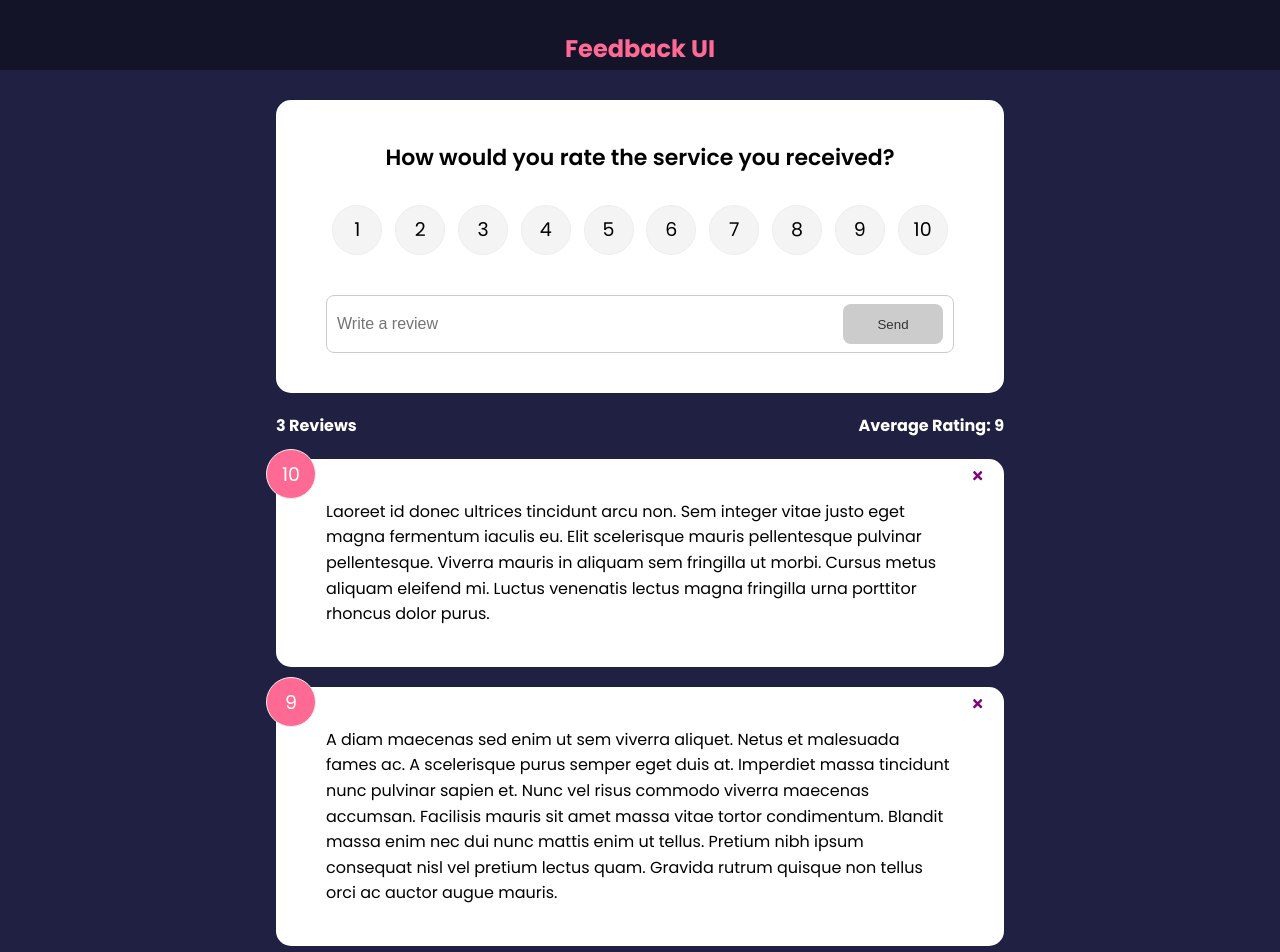
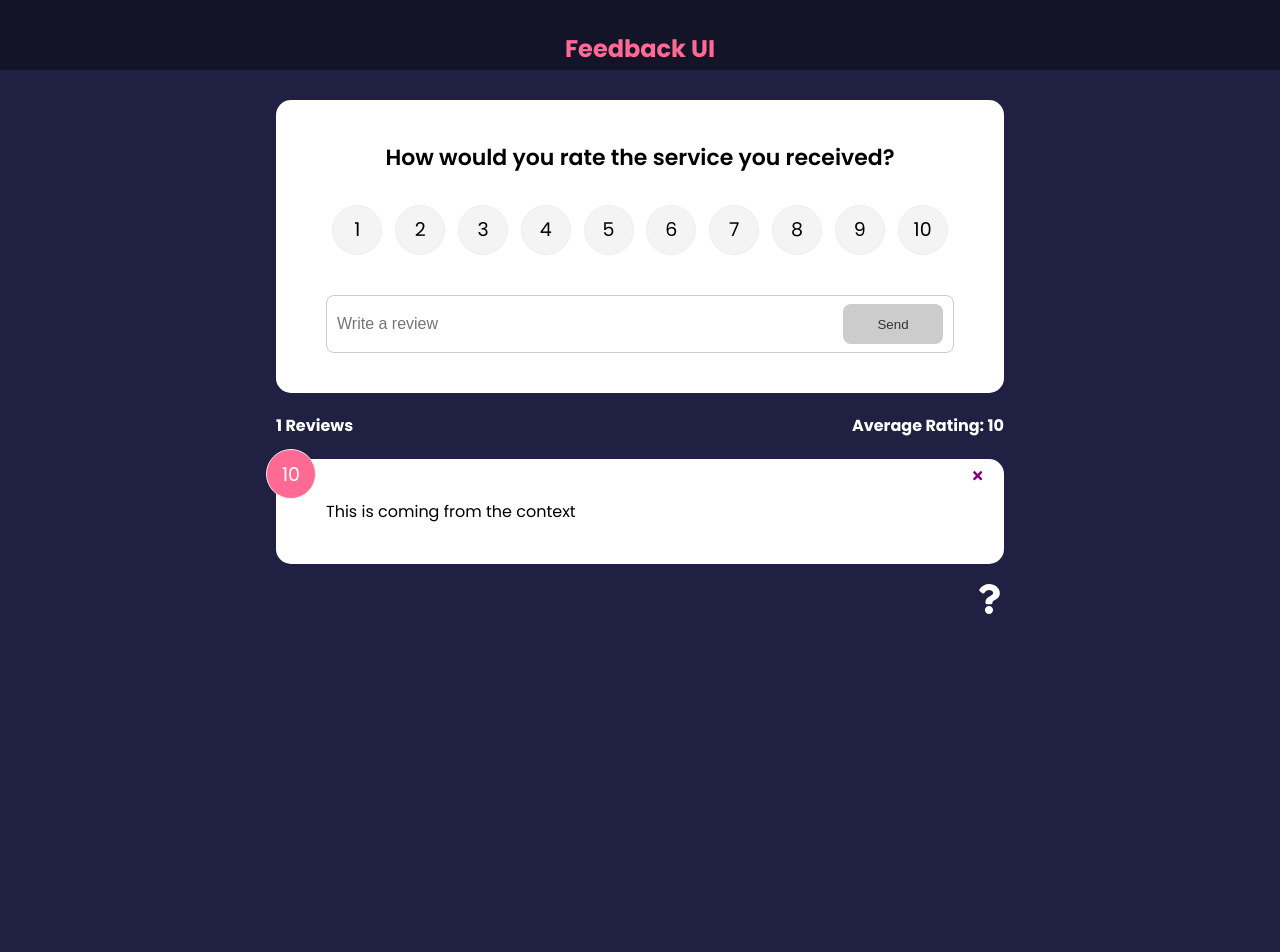
Before and after one commit to ogechinagu/feedbackUITutorial, a React (Create React App) app: page / in a window 1280 px wide. Shown: the top 952 px of the page. After the commit the page ends 800 px from the top, so only its background shows below. Built offline with nearby package versions, Linux system fonts and the light colour scheme.

Commit message:
Applying Context across components

```diff
--- a/src/App.js
+++ b/src/App.js
@@ -14,21 +14,12 @@
 
 import './styles.css';
 
-
 export default function App() {
   const [feedback, setFeedback] = useState(FeedbackData);
 
-  const deleteFeedback = (id) => {
-    if (window.confirm('Are you sure you want to delete this comment?')) {
-      setFeedback(feedback.filter((item) => item.id !== id));
-    }
-  };
 
-  const addFeedback = (newFeedback) => {
-    newFeedback.id = uuidv4();
-    setFeedback([newFeedback, ...feedback]);
-    console.log('Playing', newFeedback);
-  };
+
+
 
   return (
     <FeedbackProvider>
@@ -40,12 +31,9 @@
               path='/'
               element={
                 <>
-                  <FeedbackForm handleAdd={addFeedback} />
-                  <FeedbackStats feedback={feedback} />
-                  <FeedbackList
-                    feedback={feedback}
-                    handleDelete={deleteFeedback}
-                  />
+                  <FeedbackForm />
+                  <FeedbackStats />
+                  <FeedbackList />
                 </>
               }
             ></Route>
--- a/src/components/FeedbackForm.jsx
+++ b/src/components/FeedbackForm.jsx
@@ -1,13 +1,16 @@
-import { useState } from 'react';
+import { useState, useContext } from 'react';
 import { Card } from './shared/Card';
 import { Button } from './shared/Button';
 import { RatingSelect } from './RatingSelect';
 
-export const FeedbackForm = ({ handleAdd }) => {
+import FeedbackContext from '../context/FeedbackContext';
+
+export const FeedbackForm = () => {
   const [text, setText] = useState('');
   const [rating, setRating] = useState(7);
   const [message, setMessage] = useState('');
   const [btnDisabled, setBtnDisabled] = useState(true);
+  const { addFeedback } = useContext(FeedbackContext)
 
   const handleTextChange = (e) => {
     if (text === '') {
@@ -26,7 +29,7 @@
     e.preventDefault();
     if (text.trim().length > 10) {
       const newFeedback = { text, rating };
-      handleAdd(newFeedback);
+      addFeedback(newFeedback);
       setText('');
     }
   };
--- a/src/components/FeedbackItem.jsx
+++ b/src/components/FeedbackItem.jsx
@@ -1,13 +1,17 @@
+import { useContext } from 'react';
 import { FaTimes } from 'react-icons/fa';
 import PropTypes from 'prop-types';
 
+import FeedbackContext from '../context/FeedbackContext';
+
 import { Card } from './shared/Card';
 
-export const FeedbackItem = ({ item, handleDelete }) => {
+export const FeedbackItem = ({ item }) => {
+  const { deleteFeedback } = useContext(FeedbackContext);
   return (
     <Card>
       <div className='num-display'>{item.rating}</div>
-      <button className='close' onClick={() => handleDelete(item.id)}>
+      <button className='close' onClick={() => deleteFeedback(item.id)}>
         <FaTimes color='purple' />
       </button>
       <div className='text-display'>{item.text}</div>
--- a/src/components/FeedbackList.jsx
+++ b/src/components/FeedbackList.jsx
@@ -1,9 +1,12 @@
+import { useContext } from 'react';
 import { motion, AnimatePresence } from 'framer-motion';
-import PropTypes from 'prop-types';
 
 import { FeedbackItem } from './FeedbackItem';
+import FeedbackContext from '../context/FeedbackContext';
 
-export const FeedbackList = ({ feedback, handleDelete }) => {
+export const FeedbackList = () => {
+  const { feedback } = useContext(FeedbackContext);
+
   if (!feedback || feedback.length === 0) {
     return <p>No Feedback</p>;
   }
@@ -21,7 +24,6 @@
             <FeedbackItem
               key={item.id}
               item={item}
-              handleDelete={handleDelete}
             />
           </motion.div>
         ))}
@@ -38,13 +40,3 @@
   //   </div>
   // );
 };
-
-FeedbackList.propTypes = {
-  feedback: PropTypes.arrayOf(
-    PropTypes.shape({
-      id: PropTypes.number.isRequired,
-      rating: PropTypes.number.isRequired,
-      text: PropTypes.string.isRequired,
-    })
-  ),
-};
--- a/src/components/FeedbackStats.jsx
+++ b/src/components/FeedbackStats.jsx
@@ -1,6 +1,9 @@
-import PropTypes from 'prop-types';
+import { useContext } from 'react';
 
-export const FeedbackStats = ({ feedback }) => {
+import FeedbackContext from '../context/FeedbackContext';
+
+export const FeedbackStats = () => {
+  const {feedback} = useContext(FeedbackContext)
   // Calcutating average ratings
   let average =
     feedback.reduce((acc, cur) => {
@@ -16,7 +19,3 @@
     </div>
   );
 };
-
-FeedbackStats.propTypes = {
-  feedback: PropTypes.array.isRequired,
-};
--- a/src/context/FeedbackContext.js
+++ b/src/context/FeedbackContext.js
@@ -7,8 +7,20 @@
     { id: 1, rating: 10, text: 'This is coming from the context' },
   ]);
 
+  const deleteFeedback = (id) => {
+    if (window.confirm('Are you sure you want to delete this comment?')) {
+      setFeedback(feedback.filter((item) => item.id !== id));
+    }
+  };
+
+  const addFeedback = (newFeedback) => {
+    newFeedback.id = uuidv4();
+    setFeedback([newFeedback, ...feedback]);
+    console.log('Playing', newFeedback);
+  };
+
   return (
-    <FeedbackContext.Provider value={{ feedback }}>
+    <FeedbackContext.Provider value={{ feedback, deleteFeedback, addFeedback }}>
       {children}
     </FeedbackContext.Provider>
   );
```
